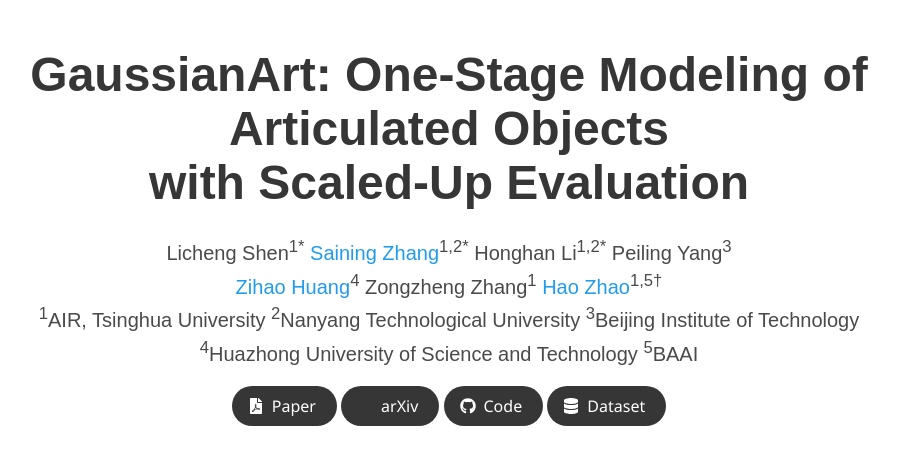
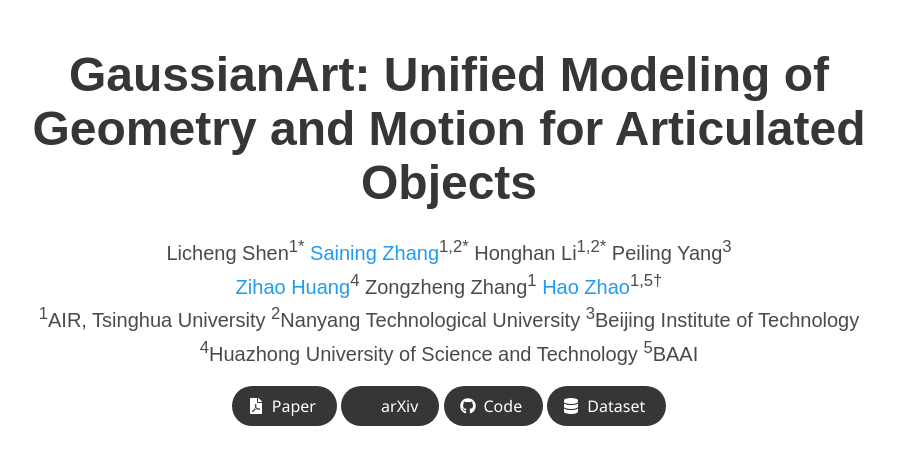
Before and after one commit to SainingZhang/SainingZhang.github.io, a Jekyll site: the page project/gaussianart/index.html, which Jekyll copies as it is, in a window 1280 px wide, cut to the strip 0-471 px from the top of the page. Shown: the top 465 px of the strip, without its empty margins (191-1090 px from the left). Built offline with Jekyll 4.4.1, drawn with Linux system fonts in a browser that asks for light colours; nearby versions of some CDN libraries; some web fonts are replaced; library files that are not in the unit come from our copies; a style sheet for code colours, icons or effects is not loaded.

Commit message:
Update index.html

```diff
--- a/project/gaussianart/index.html
+++ b/project/gaussianart/index.html
@@ -54,8 +54,7 @@
     <div class="container is-max-desktop">
       <div class="columns is-centered">
         <div class="column has-text-centered">
-          <h1 class="title is-1 publication-title">GaussianArt: One-Stage Modeling of Articulated
-Objects<br> with Scaled-Up Evaluation</h1>
+          <h1 class="title is-1 publication-title">GaussianArt: Unified Modeling of Geometry and Motion for Articulated Objects</h1>
           <div class="is-size-5 publication-authors">
             <span class="author-block">
               Licheng Shen</a><sup>1*</sup></span>
```
